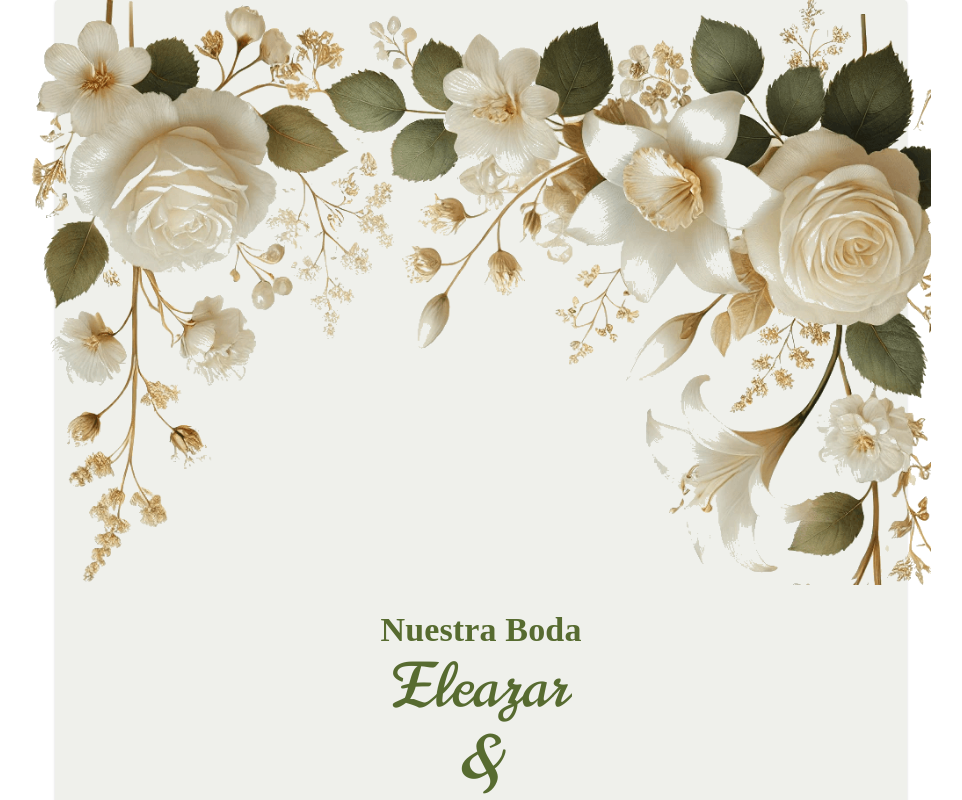
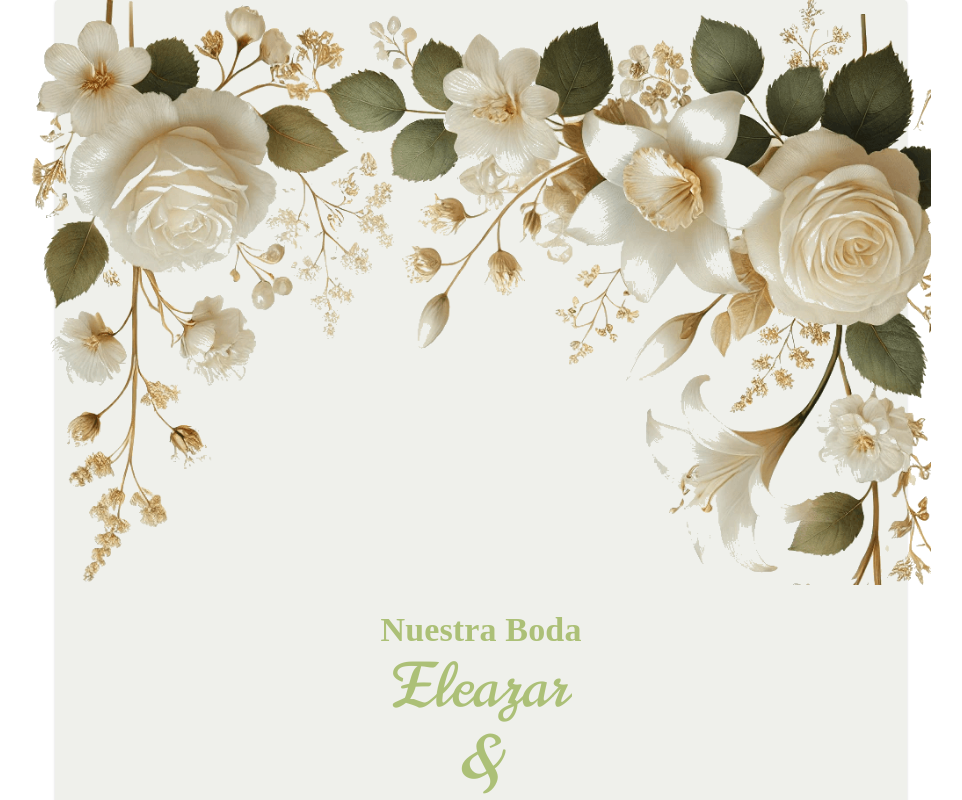
Before and after one commit to kenny-patrick/boda-ey, a React (Vite) app: page / in a window 1280 px wide. Shown: the top 800 px of the page, without its empty margins (159-1121 px from the left). Built offline with nearby package versions, Linux system fonts and the light colour scheme; a web font is replaced by a local one.

Commit message:
Changed text colors

```diff
--- a/src/App.tsx
+++ b/src/App.tsx
@@ -14,7 +14,7 @@ import Message from "./components/Message";
 import Paper from "@mui/material/Paper";
 
 export default function App() {
-  const mainText = "#576b30";
+  const mainText = "#acc077";
   const bodyText = "#4d4637";
 
   const customFontTheme = createTheme({
--- a/src/components/Intro.tsx
+++ b/src/components/Intro.tsx
@@ -6,12 +6,12 @@ export default function Intro() {
       fontFamily: ["Playfair Display Variable", "serif"].join(","),
       h4: {
         fontWeight: 600,
-        color: "#576b30"
+        color: "#acc077"
       }
     }
   });
 
-  const mainText = "#576b30";
+  const mainText = "#acc077";
   const namesFont = createTheme({
     typography: {
       fontFamily: ["Norican", "sans-serif"].join(","),
```
